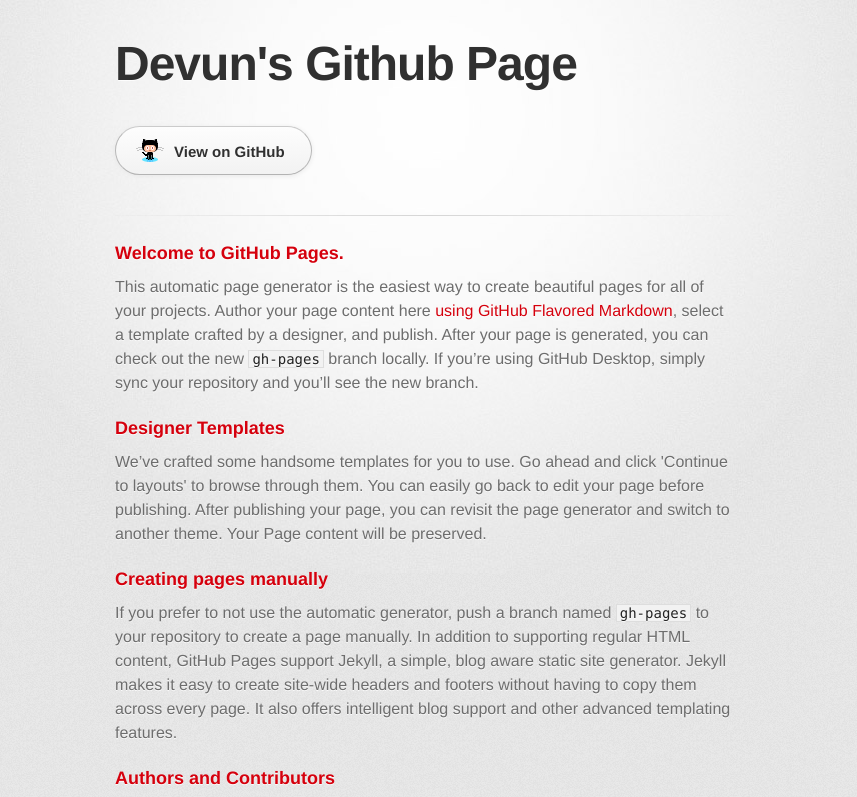
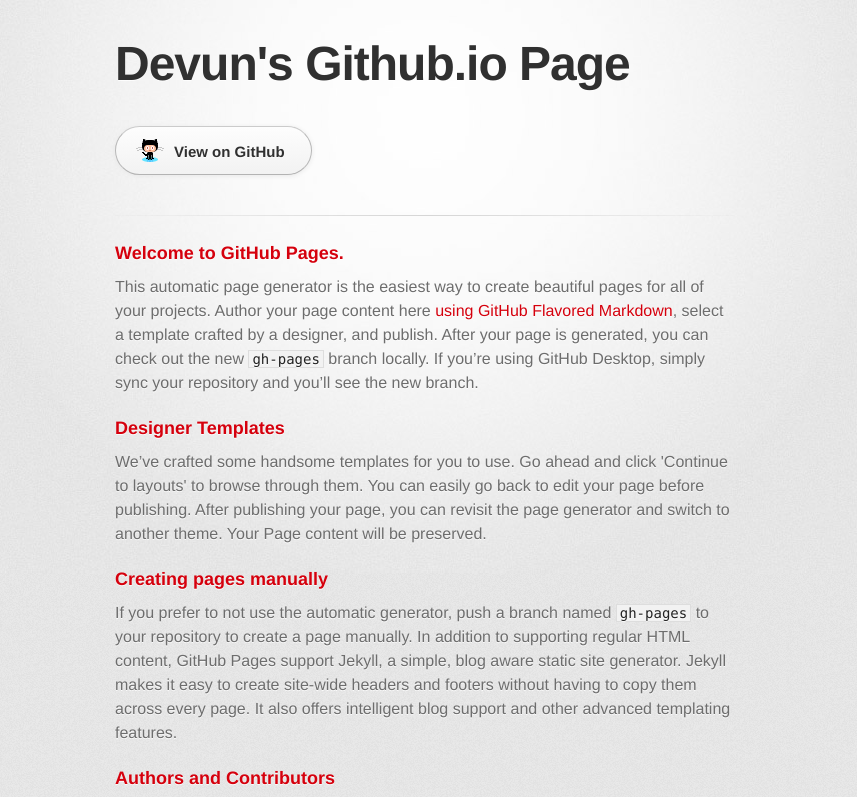
Before and after one commit to Verboten/verboten.github.io, a plain HTML site: page index.html in a window 1280 px wide. Shown: the top 797 px of the page, without its empty margins (215-1072 px from the left). Drawn offline with Linux system fonts and the light colour scheme; a web font is replaced by a local one.

Commit message:
updated index.html
name change for 1st assignment

```diff
--- a/index.html
+++ b/index.html
@@ -18,7 +18,7 @@
       <div class="inner">
 
         <header>
-          <h1>Devun's Github Page</h1>
+          <h1>Devun's Github.io Page</h1>
           <h2></h2>
         </header>
 
```
